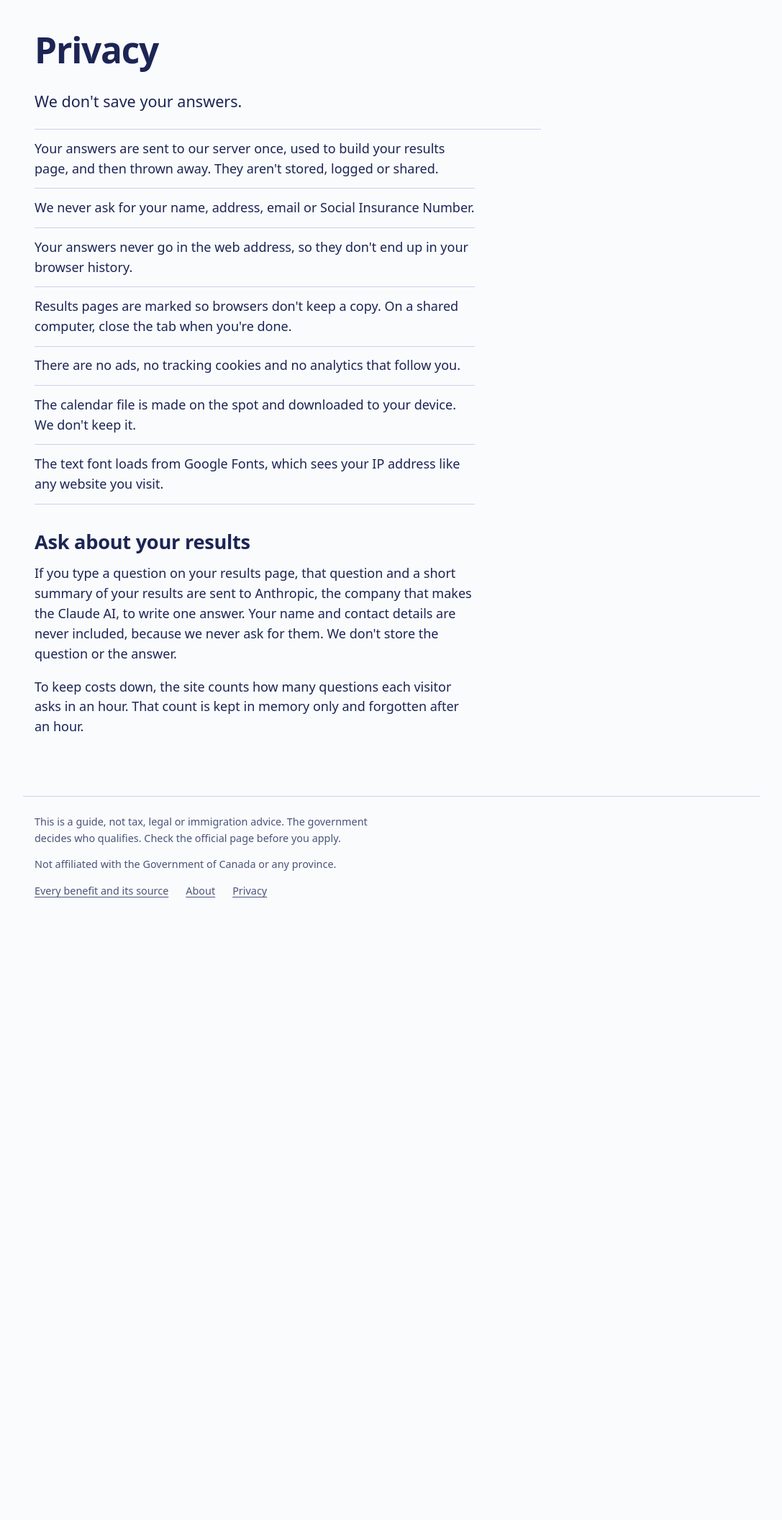
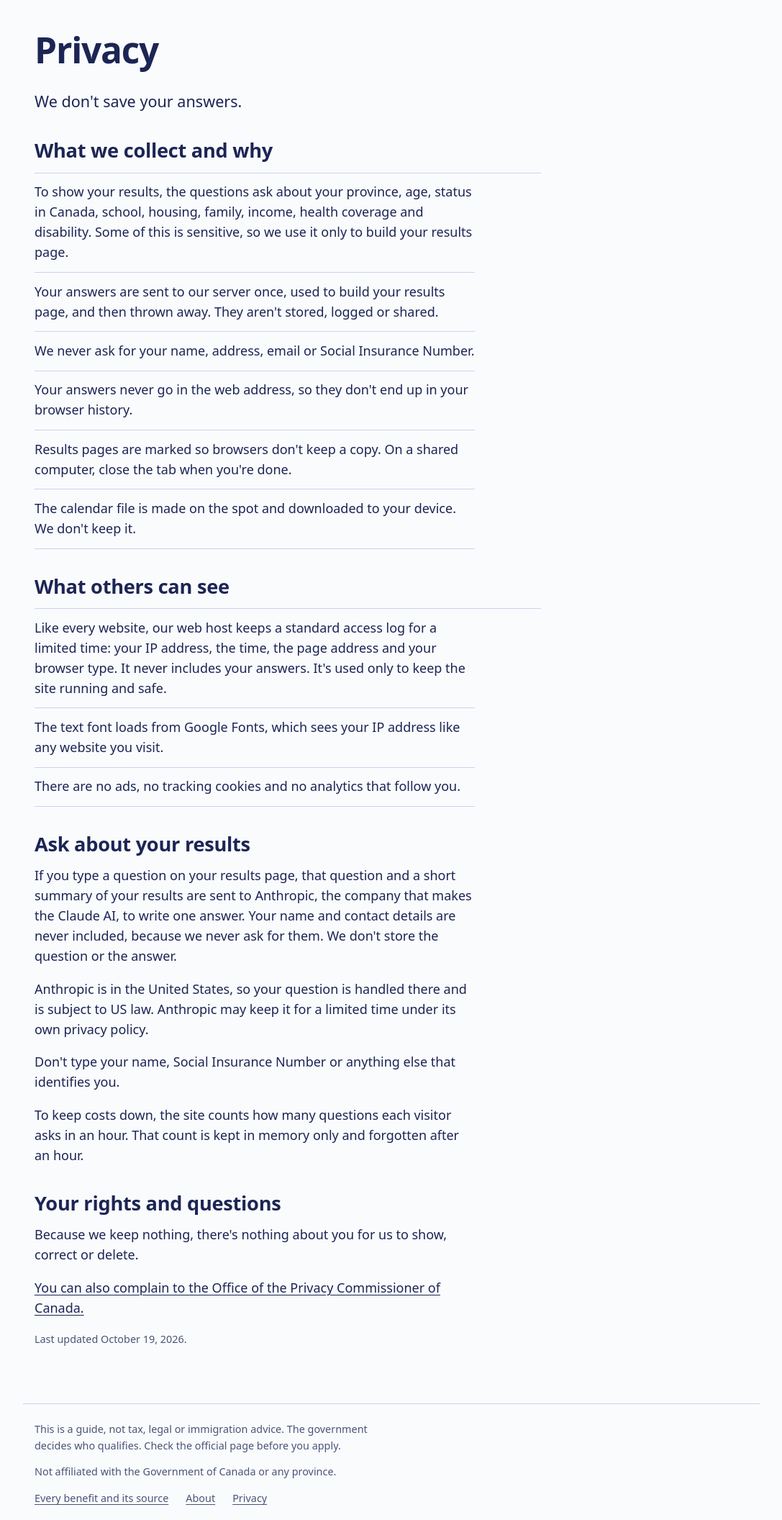
Before and after one commit to ZohaibKhawar/benefits-finder, a Flask app: page /privacy in a window 1280 px wide. Shown: the part 70-2182 px from the top of the page at 72% size, without its empty margins (96-1183 px from the left). Before the commit the page ends 1317 px from the top, so only its background shows below. Run offline with Flask 3, Linux system fonts and the light colour scheme; some web fonts are replaced.

Commit message:
Fix crashes from tampered answers; fuller privacy page; easier quiz
- Answers sent back from the results page (calendar, change my answers, AI
  helper) are checked: wrong types, NaN or a missing age now give a 400
  instead of a server error.
- Arrival month must be a real month and not in the future, with a clear
  message and a format hint for browsers without a month picker.
- Privacy page: what is collected and why, the host's access log, the US
  transfer and retention for the AI helper, rights, the Privacy
  Commissioner, a last-updated date, and a contact address (CONTACT_EMAIL)
  that also adds "Report a mistake" to the footer.
- About page: no-warranty sentence. HSTS header.
- Quiz: the browser's Back button goes to the previous question instead of
  leaving the page; old errors clear; long lists sit in columns.
- Results: one line explaining Likely, Maybe and Not yet.
- French for every new sentence; 9 new tests (156 pass).

```diff
--- a/app.py
+++ b/app.py
@@ -22,6 +22,7 @@ from finder.samples import PEOPLE
 
 APP_NAME = "Benefits Finder"
 SITE_URL = os.environ.get("SITE_URL", "http://127.0.0.1:5240").rstrip("/")
+CONTACT_EMAIL = os.environ.get("CONTACT_EMAIL", "")   # privacy questions and mistakes; set it before going live
 
 app = Flask(__name__)
 app.config["SEND_FILE_MAX_AGE_DEFAULT"] = 3600   # CSS, JS and icon: cache for an hour
@@ -82,6 +83,7 @@ def template_helpers():
         "site_url": SITE_URL,
         "status_labels": STATUS_LABELS,
         "ai_enabled": helper.enabled(),
+        "contact_email": CONTACT_EMAIL,
     }
 
 
@@ -95,6 +97,7 @@ def security_headers(response):
     response.headers["X-Content-Type-Options"] = "nosniff"
     response.headers["Referrer-Policy"] = "no-referrer"
     response.headers["Permissions-Policy"] = "camera=(), microphone=(), geolocation=()"
+    response.headers["Strict-Transport-Security"] = "max-age=31536000"   # browsers ignore it over plain http
     if request.method == "POST":
         response.headers["Cache-Control"] = "no-store"   # results never sit in a shared computer's cache
     return response
--- a/finder/form.py
+++ b/finder/form.py
@@ -6,8 +6,9 @@ answer matches; quiz.js does the hiding, and without JavaScript everything shows
 
 import json
 from dataclasses import asdict, fields
+from datetime import date
 
-from .answers import Answers
+from .answers import Answers, _parse_month
 
 PROVINCE_CHOICES = [
     ("ON", "Ontario", None),
@@ -62,7 +63,7 @@ QUESTIONS = [
             ("recent", "In the last 2 years", None),
         ]},
         {"name": "arrived_month", "kind": "month", "label": "Which month did you arrive?",
-         "help": "Your first day living in Canada.", "show_if": {"arrived_when": ["recent"]}},
+         "help": "Your first day living in Canada, as year and month (like 2025-03).", "show_if": {"arrived_when": ["recent"]}},
     ]},
     {"id": "student", "title": "Are you a student?", "fields": [
         {"name": "student", "kind": "radio", "default": "no", "choices": [
@@ -168,6 +169,12 @@ def answers_from_form(form) -> Answers:
         arrived = (get("arrived_month") or "").strip() or None
         if arrived is None:
             raise FormError("arrived_month", "Pick the month you arrived, or choose the other answer.")
+        try:
+            when = _parse_month(arrived)
+        except ValueError:
+            raise FormError("arrived_month", "Enter the month like 2025-03.") from None
+        if when > (date.today().year, date.today().month):
+            raise FormError("arrived_month", "That month hasn't happened yet. Enter the month you arrived.")
 
     student = get("student") or "no"
     housing = get("housing") or "rent"
@@ -214,11 +221,15 @@ def answers_to_json(answers: Answers) -> str:
 
 
 def answers_from_json(text: str) -> Answers:
+    """Answers sent back by the browser: anything tampered with or out of date is a ValueError."""
     data = json.loads(text or "{}")
     if not isinstance(data, dict):
         raise ValueError("bad answers")
     known = {f.name for f in fields(Answers)}
-    return Answers(**{key: value for key, value in data.items() if key in known})
+    try:
+        return Answers(**{key: value for key, value in data.items() if key in known})
+    except (TypeError, AttributeError) as error:   # wrong types, or no age at all
+        raise ValueError("bad answers") from error
 
 
 def form_values(answers: Answers) -> dict:
--- a/static/quiz.js
+++ b/static/quiz.js
@@ -51,11 +51,22 @@
     }
   }
 
+  // Each question gets a history entry, so the browser's Back button goes to the previous
+  // question instead of leaving the page and losing every answer.
+  function go(index) {
+    history.pushState({ screen: index }, "");
+    show(index, true);
+  }
+
+  window.addEventListener("popstate", function (event) {
+    if (event.state && typeof event.state.screen === "number") show(event.state.screen, true);
+  });
+
   function screenIsValid(screen) {
     var ok = true;
     screen.querySelectorAll("[data-required]").forEach(function (input) {
       var field = input.closest("[data-field]");
-      var old = field.querySelector(".error[data-js]");
+      var old = field.querySelector(".error");
       if (old) old.remove();
       if (!field.hidden && !input.value.trim()) {
         ok = false;
@@ -77,9 +88,9 @@
 
   form.addEventListener("click", function (event) {
     if (event.target.closest("[data-next]")) {
-      if (screenIsValid(screens[current])) show(current + 1, true);
+      if (screenIsValid(screens[current])) go(current + 1);
     } else if (event.target.closest("[data-back]")) {
-      show(current - 1, true);
+      go(current - 1);
     }
   });
 
@@ -100,5 +111,6 @@
 
   updateFields();
   var start = screens.findIndex(function (screen) { return screen.hasAttribute("data-start"); });
-  show(start === -1 ? 0 : start, start !== -1);
+  history.replaceState({ screen: Math.max(start, 0) }, "");
+  show(Math.max(start, 0), start !== -1);
 })();
--- a/static/style.css
+++ b/static/style.css
@@ -238,6 +238,10 @@ fieldset.choices { border: 0; padding: 0; margin: 0; min-width: 0; }
 .choice:has(input:checked) { border-color: var(--ink); background: var(--paper-2); }
 .choice input { width: 1.35rem; height: 1.35rem; margin: 0.12rem 0 0; flex: none; accent-color: var(--ink); }
 .choice-text { display: block; }
+/* Long lists (provinces, parts of Ontario) go in columns, so Next stays within reach on a phone. */
+fieldset.choices:has(> .choice:nth-of-type(8)) { display: grid; grid-template-columns: repeat(auto-fill, minmax(9.5rem, 1fr)); column-gap: 0.5rem; }
+fieldset.choices:has(> .choice:nth-of-type(8)) > .hint { grid-column: 1 / -1; }
+fieldset.choices:has(> .choice:nth-of-type(8)) > .choice { gap: 0.6rem; padding-inline: 0.75rem; }
 
 .input-row { display: flex; align-items: center; gap: 0.5rem; }
 .unit { color: var(--ink-2); }
@@ -272,6 +276,7 @@ html:not(.js) .screen-nav { display: none; }
 .actions { display: flex; flex-wrap: wrap; gap: 0.75rem 1rem; align-items: center; }
 .actions form { margin: 0; }
 
+.legend { margin-bottom: 1.5rem; }
 .group { margin-bottom: 3rem; }
 .benefits { list-style: none; padding: 0; margin: 0; border-top: 2px solid var(--ink); }
 .benefit { border-bottom: 1px solid var(--rule); padding: 1.25rem 0 1rem; }
--- a/templates/about.html
+++ b/templates/about.html
@@ -13,6 +13,7 @@
 
   <h2>{{ _("What this site is not") }}</h2>
   <p>{{ _("It isn't the government, and it can't apply for you. It doesn't give tax, legal or immigration advice. For help filing, use a free tax clinic. For immigration questions, talk to a licensed consultant or lawyer, or a settlement agency.") }}</p>
+  <p>{{ _("We check every amount against official sources, but rules change and we can make mistakes. You use the site at your own risk: go by the official page before you apply or decide anything.") }}</p>
   <p><a href="{{ link('benefits') }}">{{ _("Every benefit and its source") }}</a></p>
 </article>
 {% endblock %}
--- a/templates/base.html
+++ b/templates/base.html
@@ -43,6 +43,7 @@
       <a href="{{ link('benefits') }}">{{ _("Every benefit and its source") }}</a>
       <a href="{{ link('about') }}">{{ _("About") }}</a>
       <a href="{{ link('privacy') }}">{{ _("Privacy") }}</a>
+      {% if contact_email %}<a href="mailto:{{ contact_email }}">{{ _("Report a mistake") }}</a>{% endif %}
     </nav>
   </footer>
 </body>
--- a/templates/privacy.html
+++ b/templates/privacy.html
@@ -4,19 +4,32 @@
 <article class="prose">
   <h1>{{ _("Privacy") }}</h1>
   <p class="lede">{{ _("We don't save your answers.") }}</p>
+  <h2>{{ _("What we collect and why") }}</h2>
   <ul class="ruled">
+    <li>{{ _("To show your results, the questions ask about your province, age, status in Canada, school, housing, family, income, health coverage and disability. Some of this is sensitive, so we use it only to build your results page.") }}</li>
     <li>{{ _("Your answers are sent to our server once, used to build your results page, and then thrown away. They aren't stored, logged or shared.") }}</li>
     <li>{{ _("We never ask for your name, address, email or Social Insurance Number.") }}</li>
     <li>{{ _("Your answers never go in the web address, so they don't end up in your browser history.") }}</li>
     <li>{{ _("Results pages are marked so browsers don't keep a copy. On a shared computer, close the tab when you're done.") }}</li>
+    <li>{{ _("The calendar file is made on the spot and downloaded to your device. We don't keep it.") }}</li>
+  </ul>
+  <h2>{{ _("What others can see") }}</h2>
+  <ul class="ruled">
+    <li>{{ _("Like every website, our web host keeps a standard access log for a limited time: your IP address, the time, the page address and your browser type. It never includes your answers. It's used only to keep the site running and safe.") }}</li>
+    <li>{{ _("The text font loads from Google Fonts, which sees your IP address like any website you visit.") }}</li>
     <li>{{ _("There are no ads, no tracking cookies and no analytics that follow you.") }}</li>
-    <li>{{ _("The calendar file is made on the spot and downloaded to your device. We don't keep it.") }}</li>
-    <li>{{ _("The text font loads from Google Fonts, which sees your IP address like any website you visit.") }}</li>
   </ul>
   {% if ai_enabled %}
     <h2>{{ _("Ask about your results") }}</h2>
     <p>{{ _("If you type a question on your results page, that question and a short summary of your results are sent to Anthropic, the company that makes the Claude AI, to write one answer. Your name and contact details are never included, because we never ask for them. We don't store the question or the answer.") }}</p>
+    <p>{{ _("Anthropic is in the United States, so your question is handled there and is subject to US law. Anthropic may keep it for a limited time under its own privacy policy.") }}</p>
+    <p>{{ _("Don't type your name, Social Insurance Number or anything else that identifies you.") }}</p>
     <p>{{ _("To keep costs down, the site counts how many questions each visitor asks in an hour. That count is kept in memory only and forgotten after an hour.") }}</p>
   {% endif %}
+  <h2>{{ _("Your rights and questions") }}</h2>
+  <p>{{ _("Because we keep nothing, there's nothing about you for us to show, correct or delete.") }}</p>
+  {% if contact_email %}<p>{{ _("Questions or complaints about privacy, or a mistake on the site: write to {email}.", email=contact_email) }}</p>{% endif %}
+  <p><a href="https://www.priv.gc.ca/{{ lang }}/" target="_blank" rel="noopener noreferrer">{{ _("You can also complain to the Office of the Privacy Commissioner of Canada.") }}<span class="visually-hidden"> {{ _("(opens in a new tab)") }}</span></a></p>
+  <p class="hint">{{ _("Last updated October 19, 2026.") }}</p>
 </article>
 {% endblock %}
--- a/templates/results.html
+++ b/templates/results.html
@@ -56,6 +56,8 @@
     </div>
   </section>
 
+  <p class="hint legend">{{ _("Likely: you seem to meet the rules. Maybe: it depends on something we didn't ask. Not yet: you can apply later.") }}</p>
+
   {% for title, items in report.groups %}
     <section class="group" aria-labelledby="group-{{ loop.index }}">
       <h2 id="group-{{ loop.index }}">{{ _(title) }}</h2>
@@ -107,7 +109,8 @@
         <input type="hidden" name="answers" value="{{ answers_json }}">
         <label class="sub-label" for="question">{{ _("Your question") }}</label>
         <textarea id="question" name="question" rows="3" maxlength="500" placeholder="{{ _("For example: why can't I get the Canada Workers Benefit?") }}">{{ ask_question or "" }}</textarea>
-        <p class="hint">{{ _("Your question and a summary of these results (no name or contact details) go to Anthropic's Claude AI for one answer. We don't keep them.") }}</p>
+        <p class="hint">{{ _("Your question and a summary of these results (no name or contact details) go to Anthropic's Claude AI for one answer. We don't keep them.") }}
+          {{ _("Don't type your name, Social Insurance Number or anything else that identifies you.") }}</p>
         <button type="submit" class="button button-quiet">{{ _("Ask") }}</button>
       </form>
     </section>
```
Also changed, not shown: DEPLOY.md (+3 -0 lines), ROADMAP.md (+1 -1 lines), finder/answers.py (+4 -3 lines), tests/test_app.py (+22 -2 lines), translations/fr.yaml (+19 -1 lines), README.md.
